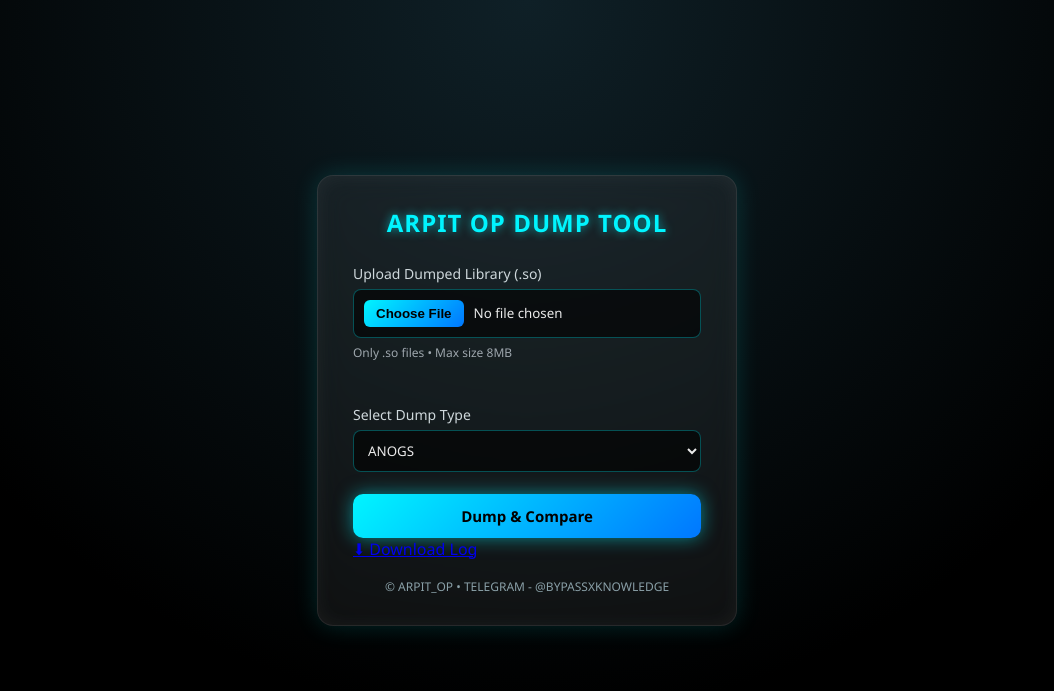
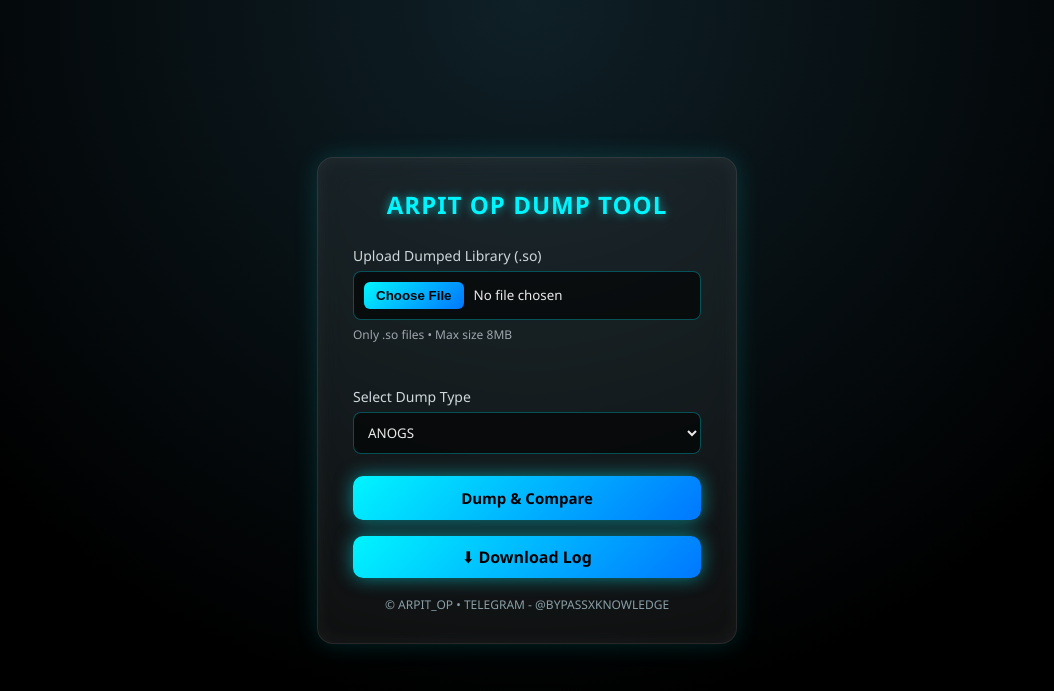
Before and after one commit to ARPITDIXIT789/dump-web, a Flask app: page / in a window 1280 px wide. Shown: the top 691 px of the page, without its empty margins (113-1167 px from the left). Run offline with Flask 3, Linux system fonts and the light colour scheme.

Commit message:
Update style.css

```diff
--- a/dump-web/static/style.css
+++ b/dump-web/static/style.css
@@ -122,3 +122,19 @@ button:hover {
     font-size: 12px;
     color: #8aa0a8;
 }
+.download-btn {
+    display: block;
+    margin-top: 16px;
+    padding: 10px;
+    text-align: center;
+    background: linear-gradient(135deg, #00f5ff, #0077ff);
+    color: #000;
+    font-weight: 700;
+    border-radius: 10px;
+    text-decoration: none;
+    box-shadow: 0 0 18px rgba(0, 245, 255, 0.5);
+}
+
+.download-btn:hover {
+    box-shadow: 0 0 30px rgba(0, 245, 255, 0.9);
+}
```
